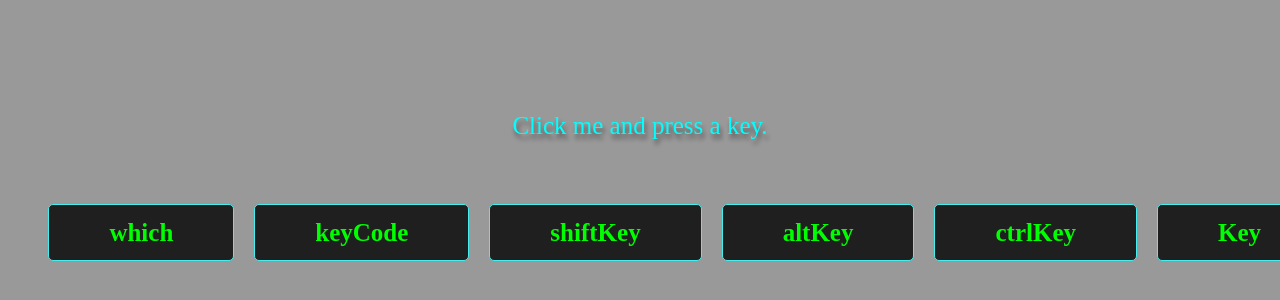
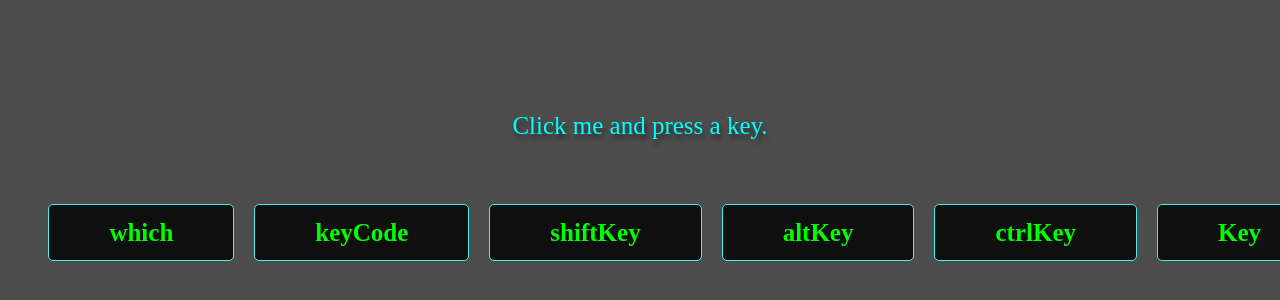
Before and after one commit to arinzejustin/Keycode, a plain HTML site: page index.html in a window 1280 px wide. Shown: the part 84-384 px from the top of the page. Drawn offline with nearby package versions, Linux system fonts and the light colour scheme.

Commit message:
Update keycode.css

```diff
--- a/keycode.css
+++ b/keycode.css
@@ -16,7 +16,7 @@ a:focus {
 	text-decoration: none;
 }
 main {
-	background: rgba(0 0 0 / 40%);
+	background: rgba(0 0 0 / 70%);
 	height: 100%;
 	width: 100%;
 	position: fixed;
```
